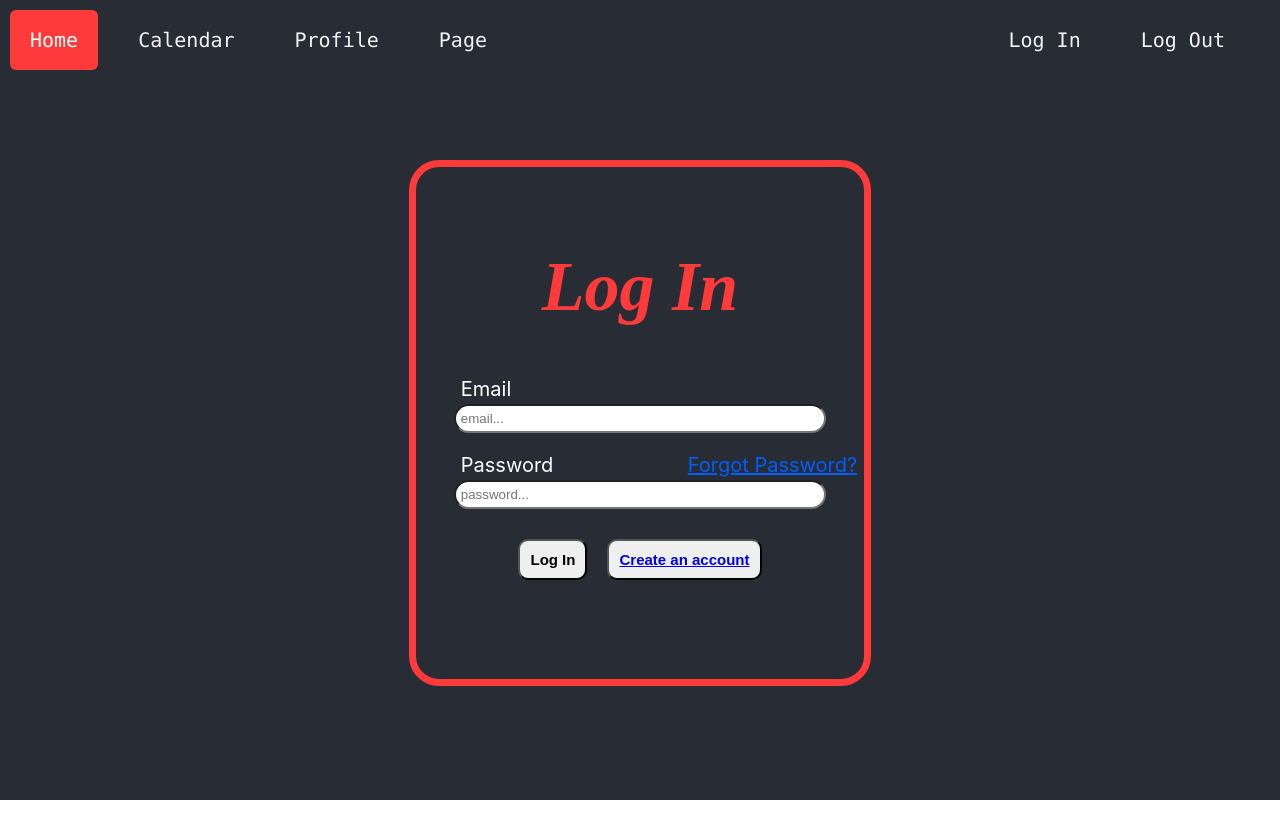
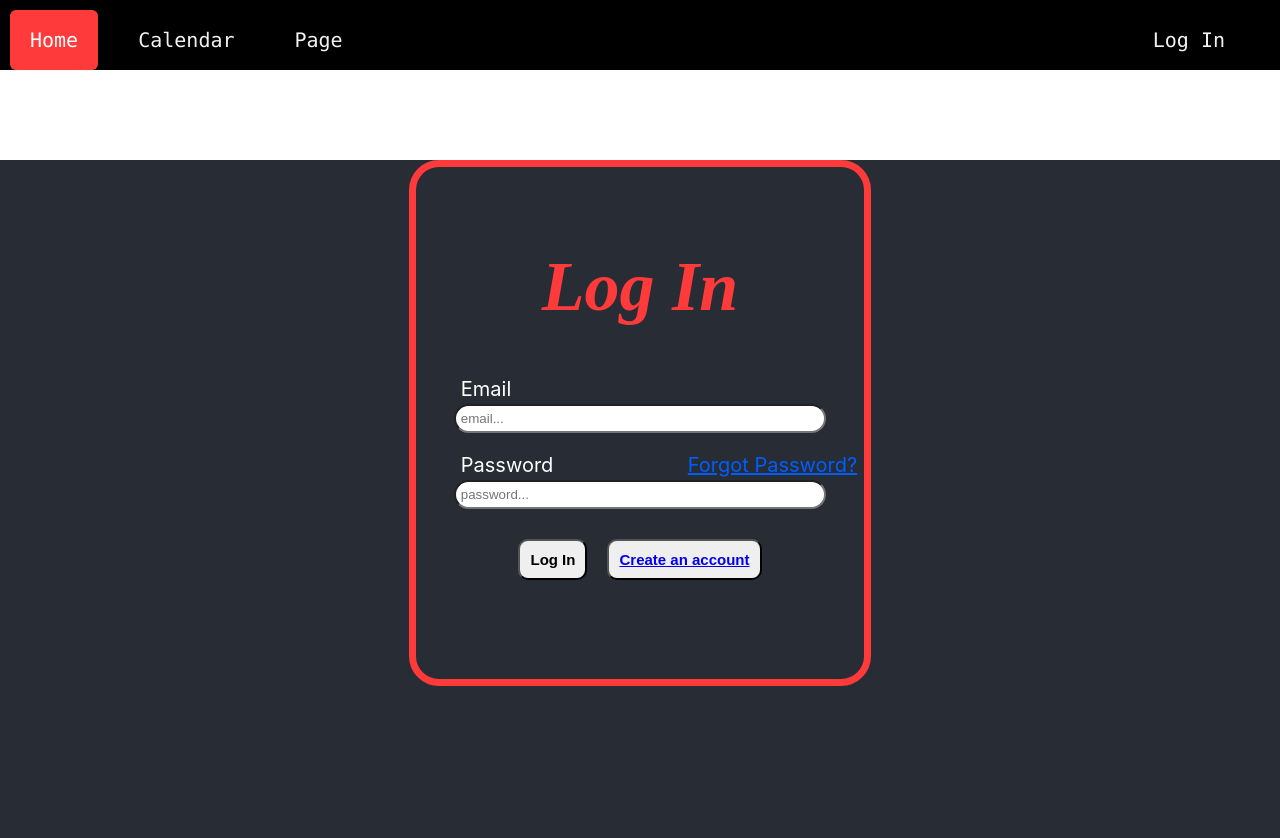
Before and after one commit to Spring2022-CSCI152/Team6, a React (Create React App) app: page /LogIn in a window 1280 px wide. Shown: the top 838 px of the page. Before the commit the page ends 800 px from the top, so only its background shows below. Built offline with nearby package versions, Linux system fonts and the light colour scheme.

Commit message:
Made NavBar Dynamic Deleted HomePageAfterLogin.js Removed each individual header (nav bar) from all pages Made Home page dynamic based on logged-in status Cleaned profile route to have shorter url

```diff
--- a/src/App.js
+++ b/src/App.js
@@ -1,8 +1,8 @@
 import React from 'react';
 import './CSS/App.css'
-import Header from './components/Header';
+import NavBar from './components/NavBar';
 import { BrowserRouter as Router, Route, Switch } from 'react-router-dom';
-import HomePageAfterLogIn from './pages/HomePageAfterLogIn';
+// import HomePageAfterLogIn from './pages/HomePageAfterLogIn';
 import Profile from './pages/Profile';
 import HomePage from './pages/HomePage';
 import LogIn from './pages/login';
@@ -16,10 +16,15 @@ import axios from 'axios';
 function App() {
 
   return (
+    <>
+
       <Router>
         <Switch>
+          <Route exact path={["/", "/:page"]}><NavBar /></Route>
+        </Switch >
+        <Switch>
           <Route exact path="/"><HomePage /></Route>
-        <Route exact path="/HomePageAfterLogIn"><HomePageAfterLogIn /></Route>
+          {/* <Route exact path="/HomePageAfterLogIn"><HomePageAfterLogIn /></Route> */}
           <Route exact path="/LogIn"><LogIn /></Route>
           <Route exact path="/Signup"><Signup /></Route>
           <Route exact path="/RecordList"><RecordList /></Route>
@@ -29,6 +34,7 @@ function App() {
 
         </Switch>
       </Router>
+    </>
   );
 }
 
--- a/src/components/Header.css
+++ b/src/CSS/NavBar.css
@@ -1,13 +1,13 @@
 /* Add a black background color to the top navigation */
-.header {
-    background-color: transparent;
+.NavBar {
+    background-color: black;
     overflow: hidden;
     font-family: "Lucida Console", Courier, monospace;
     padding-top:10px;
   }
 
   /* Style the links inside the navigation bar */
-  .header a {
+  .NavBar a {
     float: left;
     color: #f2f2f2;
     text-align: center;
@@ -19,20 +19,20 @@
   }
 
   /* Change the color of links on hover */
-  .header a:hover {
+  .NavBar a:hover {
     text-decoration: underline;
     color: rgb(255, 58, 58);;
     border-radius: 50%;
   }
 
   /* Add a color to the home/current link */
-  .header a.home {
+  .NavBar a.home {
     background-color: rgb(255, 58, 58);
     color: white;
     border-radius: 6px;
     text-decoration: none;
   }
-  .header .right-nav{
+  .NavBar .right-nav{
     float: right;
     margin-right: 25px;
   }
--- a/src/components/Header.js
+++ /dev/null
@@ -1,20 +0,0 @@
-import React from 'react';
-import { Link } from 'react-router-dom';
-import './Header.css';
-
-
-const Header = () => {
-  return <div className='header'>
-        <Link to="/" className="home">Home</Link>
-        <Link to="/Calendar" className="Calendar">Calendar</Link>
-        <Link to="/Profile">Profile</Link>
-        <a href="#default">Page</a>
-        <div className="right-nav">
-          <Link to="/LogIn">Log In</Link>
-          <Link to="/">Log Out</Link> {/*This link will need to be updated such that the token will be forfeited.  onClick=forfeit(tokenId).*/}
-
-        </div>
-  </div>;
-};
-
-export default Header;
--- /dev/null
+++ b/src/components/NavBar.js
@@ -0,0 +1,43 @@
+import React, { useEffect } from 'react';
+import { Link } from 'react-router-dom';
+import '../CSS/NavBar.css';
+
+
+
+const NavBar = () => {
+
+  const [logStatus, setLogStatus] = React.useState(localStorage.getItem('token'))
+
+  //delete the json web token on logout
+  const deleteToken = () => {
+    localStorage.removeItem('token');
+    setLogStatus(null);
+  }
+
+  // useEffect()
+  // const token = localStorage.getItem('token');
+
+  // console.log("token", token);
+
+  //Changes the log in/out button to correctly represent the user's current status
+  let logInOut = logStatus ? <Link to="/" onClick={deleteToken}>Log Out</Link> : <Link to="/LogIn">Log In</Link>
+
+  //Reveals the profile link based on log in status
+  let profile = logStatus ? <Link to="/Profile">Profile</Link> : ""
+
+  return <div className='NavBar'>
+    <Link to="/" className="home">Home</Link>
+    <Link to="/Calendar" className="Calendar">Calendar</Link>
+    {profile}
+
+    <a href="#default">Page</a>
+    <div className="right-nav">
+      {logInOut}
+      {/* <Link to="/LogIn">Log In</Link> */}
+      {/* <Link to="/" onClick={deleteToken}>Log Out</Link> This link will need to be updated such that the token will be forfeited.  onClick=forfeit(tokenId). */}
+
+    </div>
+  </div>;
+};
+
+export default NavBar;
--- a/src/pages/Admin/CoursesParser.js
+++ b/src/pages/Admin/CoursesParser.js
@@ -1,11 +1,9 @@
 import '../../CSS/LogIn.css';//temporary css use
-import Header from '../../components/Header';
 
 
 function CoursesParser() {
   return (
       <div className="App">
-        <Header />
         <div className='Parser'>
             <div className='LogIn-Box'>
                 <p id="title">Courses Parser</p>
--- a/src/pages/HomePage.js
+++ b/src/pages/HomePage.js
@@ -1,24 +1,33 @@
 import spinner from '../assets/spinner.svg';
 import logo from '../assets/roadmap.jpg';
 import '../CSS/App.css';
-import Header from '../components/Header';
-import { BrowserRouter as Router, Route, Switch } from 'react-router-dom';
-import HomePageAfterLogIn from './HomePageAfterLogIn';
+import React from 'react';
 
 
 function HomePage() {
+
+
+
+  let loggedOutTags = []
+  loggedOutTags.push(<img src={spinner} width="15%" className="spinner" alt="logo" />)
+  loggedOutTags.push(<img src={logo} height="auto" />)
+  loggedOutTags.push(<p>Set your education path ...</p>)
+
+  const [logStatusView, setLogStatusView] = React.useState(localStorage.getItem('token') ? "" : loggedOutTags)
+
+  // const logStatusView = ;
+
   return (
     <div className="App">
-        <Header />
       <style>
         @import url('https://fonts.googleapis.com/css2?family=Quintessential&display=swap');
       </style>
 
       <header className="App-header">
         <p>Welcome to Roadmap</p>
-          <img src={spinner} width="15%" className="spinner" alt="logo" />
-          <img src={logo} height="auto"/>
-          <p>Set your education path ...</p>
+
+        {logStatusView}
+
       </header>
     </div>
 
--- a/src/pages/HomePageAfterLogIn.js
+++ /dev/null
@@ -1,18 +0,0 @@
-import '../CSS/App.css';
-import Header from '../components/Header';
-
-function HomePageAfterLogIn() {
-  return (
-      <div className="App">
-        <Header/>
-        <style>
-        @import url('https://fonts.googleapis.com/css2?family=Quintessential&display=swap');
-        </style>
-        <header className="App-header">
-          <p>Welcome to Roadmap</p>
-        </header>
-      </div>
-  );
-}
-
-export default HomePageAfterLogIn;
--- a/src/pages/Profile.js
+++ b/src/pages/Profile.js
@@ -1,5 +1,4 @@
 import axios from '../axios'
-import { Link } from 'react-router-dom';
 import { useState, useEffect } from 'react';
 
 
@@ -33,11 +32,15 @@ const Profile = () => {
 
     //gets user information from backend
     const getUserInfo = async () => {
+
         //request user information from server
-        const user = await axios.get("/profile/test")
+        const user = await axios.get("/profile")
+
             .then((res) => {
-                let user = res.data.user;
-                setUser(user);
+
+                //set user state
+                setUser(res.data.user);
+
             }).catch((error) => {
                 console.log(error);
             })
@@ -46,9 +49,6 @@ const Profile = () => {
 
     return (<div className='App'>
         <h1>Profile Page</h1>
-
-        {/* This is just temporary until a header is included. */}
-        <Link to="/Login">Login</Link><button>Test</button>
 
         {/* Example of how to use user object */}
         <ul>
--- a/src/pages/calendar.js
+++ b/src/pages/calendar.js
@@ -2,7 +2,6 @@ import React from "react";
 import { useState } from 'react';
 import Calendar from 'react-calendar';
 // import 'react-calendar/dist/Calendar.css';
-import Header from "../components/Header";
 // import calendar from "./calendar.css"
 import {Container, Row, Col} from 'react-bootstrap/';
 
@@ -13,7 +12,6 @@ function Calendar1() {
     const [date, setDate] = useState(new Date());
     return (
       <div className='app' style = {{textAlign : "center"}}>
-        <Header></Header>
       <h1 className='text-center'>React Calendar</h1>
       <div className='calendar-container' style = {{textAlign : "center"}}>
         <Calendar onChange={setDate} value={date} />
--- a/src/pages/login.js
+++ b/src/pages/login.js
@@ -1,5 +1,4 @@
 import '../CSS/LogIn.css';
-import Header from '../components/Header';
 import { Link } from 'react-router-dom';
 import { useEffect, useState } from 'react';
 import axios from '../axios';
@@ -37,7 +36,7 @@ function LogIn(setToken) {
         localStorage.setItem('token', res.data.token);
 
         //navigate to home page
-        window.location.href = "/HomePageAfterLogIn";
+        window.location.href = "/";
       }).catch((error) => {
         console.log(error.response.data.message)
         alert(error.response.data.message);
@@ -46,7 +45,6 @@ function LogIn(setToken) {
 
   return (
     <div className="App">
-      <Header />
       <div className='LogIn-Box-wrapper'>
         <div className='LogIn-Box'>
           <p id="title">Log In</p>
--- a/src/pages/signup.js
+++ b/src/pages/signup.js
@@ -1,5 +1,4 @@
 import '../CSS/LogIn.css';
-import Header from '../components/Header';
 import { Link } from 'react-router-dom';
 import { useEffect, useState } from 'react';
 import axios from '../axios';
@@ -55,7 +54,6 @@ function Signup() {
 
   return (
     <div className="App">
-      <Header />
       <div className='LogIn-Box-wrapper'>
         <div className='LogIn-Box'>
           <p id="title">Create a new account</p>
```
Also changed, not shown: 1 other file (tests, documents, lock files or other folders). Lines whose indentation alone changed are shown as unchanged.
